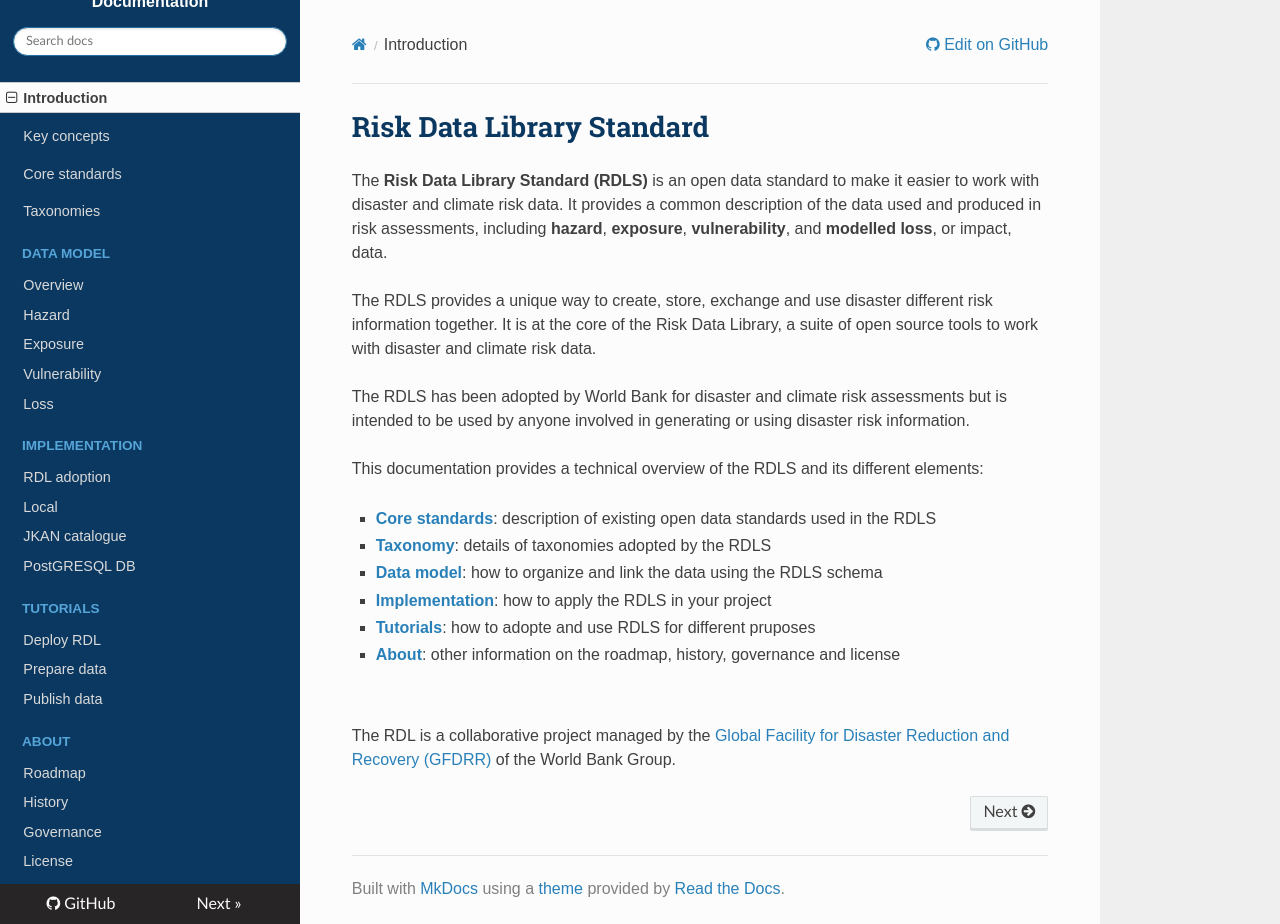
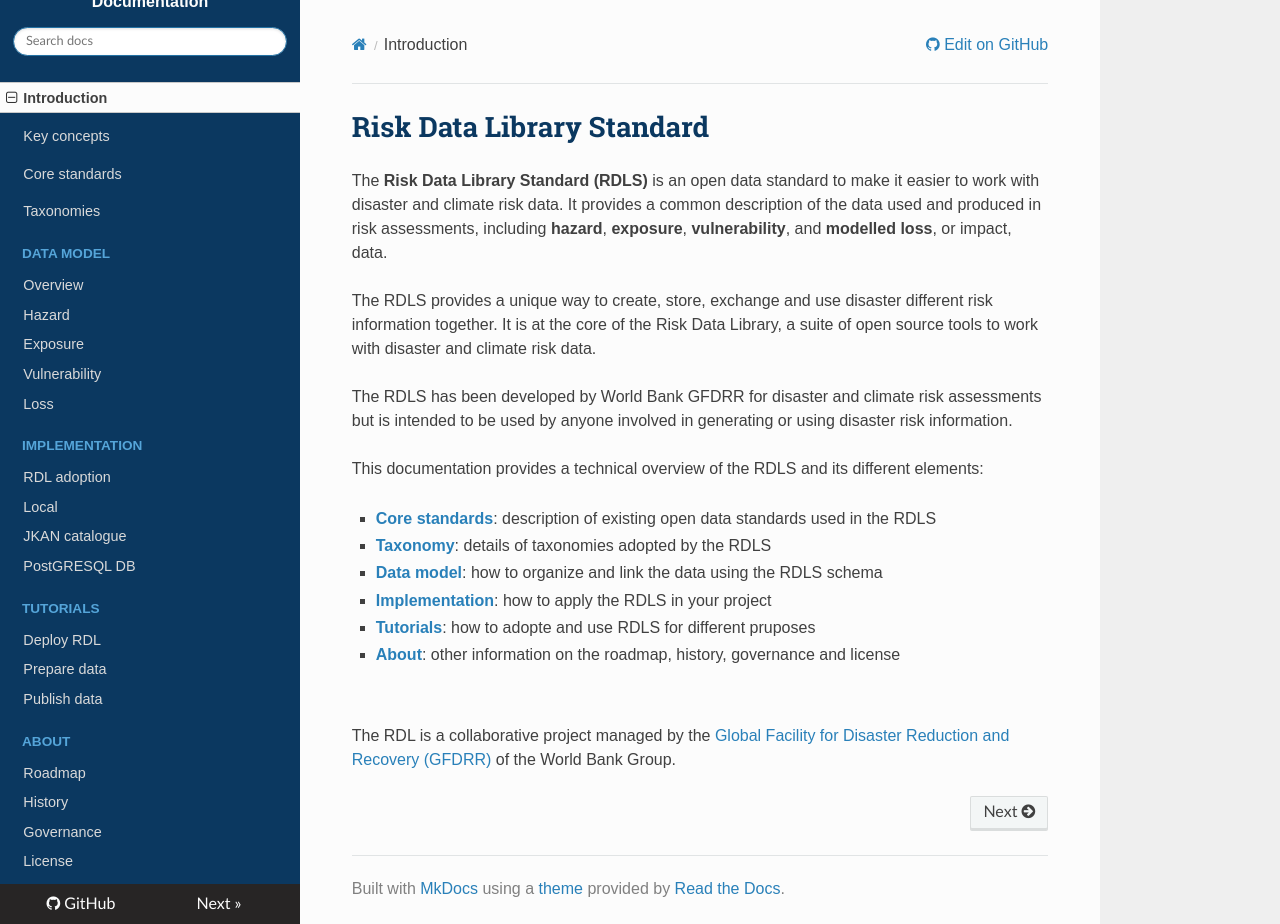
Before and after one commit to GFDRR/rdl-standard, an MkDocs documentation site: the page built from docs/docs/index.md, in a window 1280 px wide and 924 px high. Built offline with MkDocs 1.6.1, drawn with Linux system fonts in a browser that asks for light colours; nearby versions of some CDN libraries.

Commit message:
Update index.md

```diff
--- a/docs/docs/index.md
+++ b/docs/docs/index.md
@@ -6,7 +6,7 @@ The **Risk Data Library Standard (RDLS)** is an open data standard to make it ea
 
 The RDLS provides a unique way to create, store, exchange and use disaster different risk information together. It is at the core of the Risk Data Library, a suite of open source tools to work with disaster and climate risk data.
 
-The RDLS has been adopted by World Bank for disaster and climate risk assessments but is intended to be used by anyone involved in generating or using disaster risk information.
+The RDLS has been developed by World Bank GFDRR for disaster and climate risk assessments but is intended to be used by anyone involved in generating or using disaster risk information.
 
 This documentation provides a technical overview of the RDLS and its different elements:
 
```
